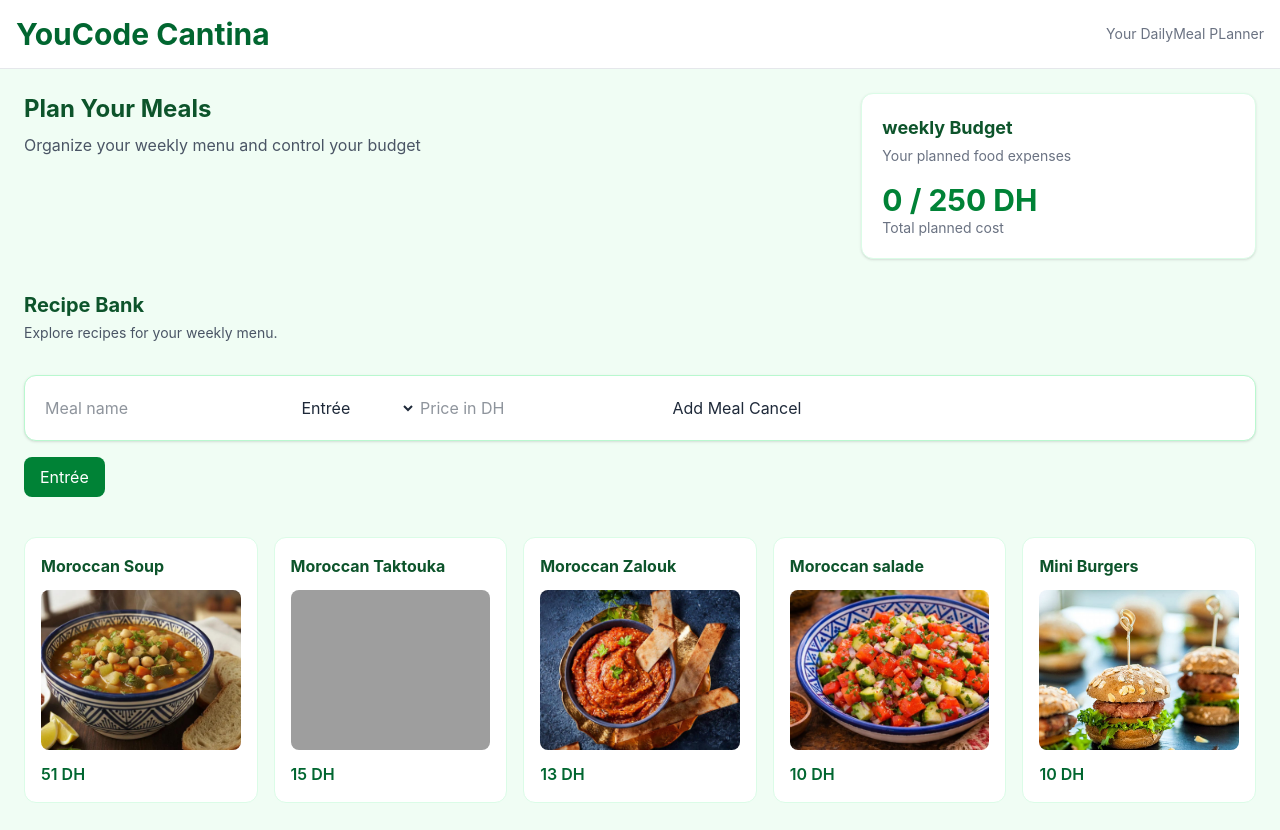
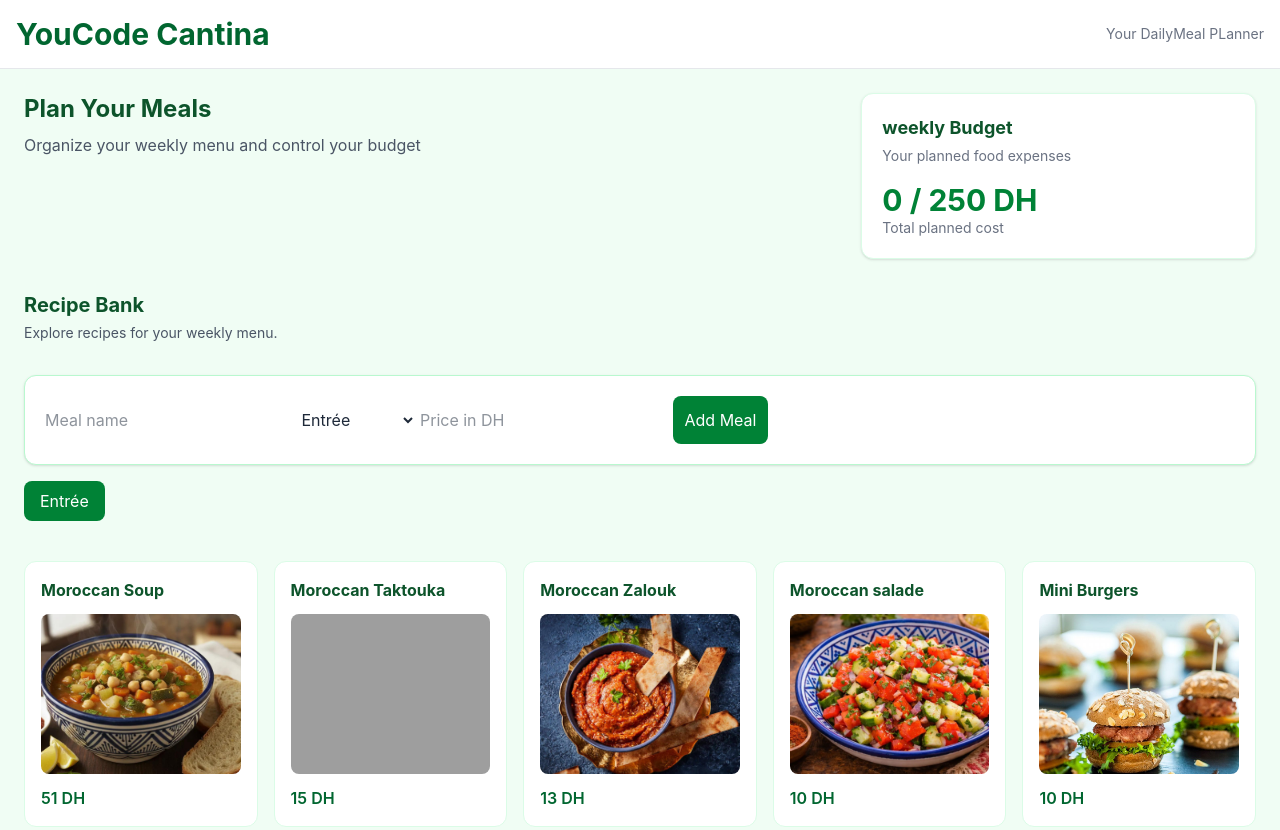
Before and after one commit to baghareda/cantina, a website: page index.html in a window 1280 px wide. Shown: the top 830 px of the page. Drawn offline with Linux system fonts and the light colour scheme; grey boxes are pictures that could not be loaded.

Commit message:
fixing the add recipe button section sizes and positions and colors

```diff
--- a/index.html
+++ b/index.html
@@ -34,7 +34,7 @@
         <section class="mb-8">
             <h2 class="text-xl font-bold text-green-900">Recipe Bank</h2>
             <p class="mt-1 text-sm text-gray-600 mb-6">Explore recipes for your weekly menu.</p>
-            <div id="new-meal-popup" class="hidden lg:block bg-white border border-green-200 rounded-xl p-5 shadow-sm mt-8">
+            <div id="new-meal-popup" class="hidden lg:block bg-white border border-green-200 rounded-xl p-5 shadow-sm mt-8 flex flex-wrap items-center gap-3">
                 <input id="meal-name" type="text" placeholder="Meal name">
 
             <select id="meal-category">
@@ -44,9 +44,7 @@
             </select>
 
         <input id="meal-price" type="number" placeholder="Price in DH">
-
-            <button id="save-meal">Add Meal</button>
-            <button id="close-meal-popup">Cancel</button>
+            <button id="save-meal" class="ml-auto p-3 bg-green-700 text-white rounded-lg">Add Meal</button>
         </div>
             <div class="flex gap-3 mt-4">
                 <button class="px-4 py-2 bg-green-700 text-white rounded-lg">
```
Also changed, not shown: output.css.
